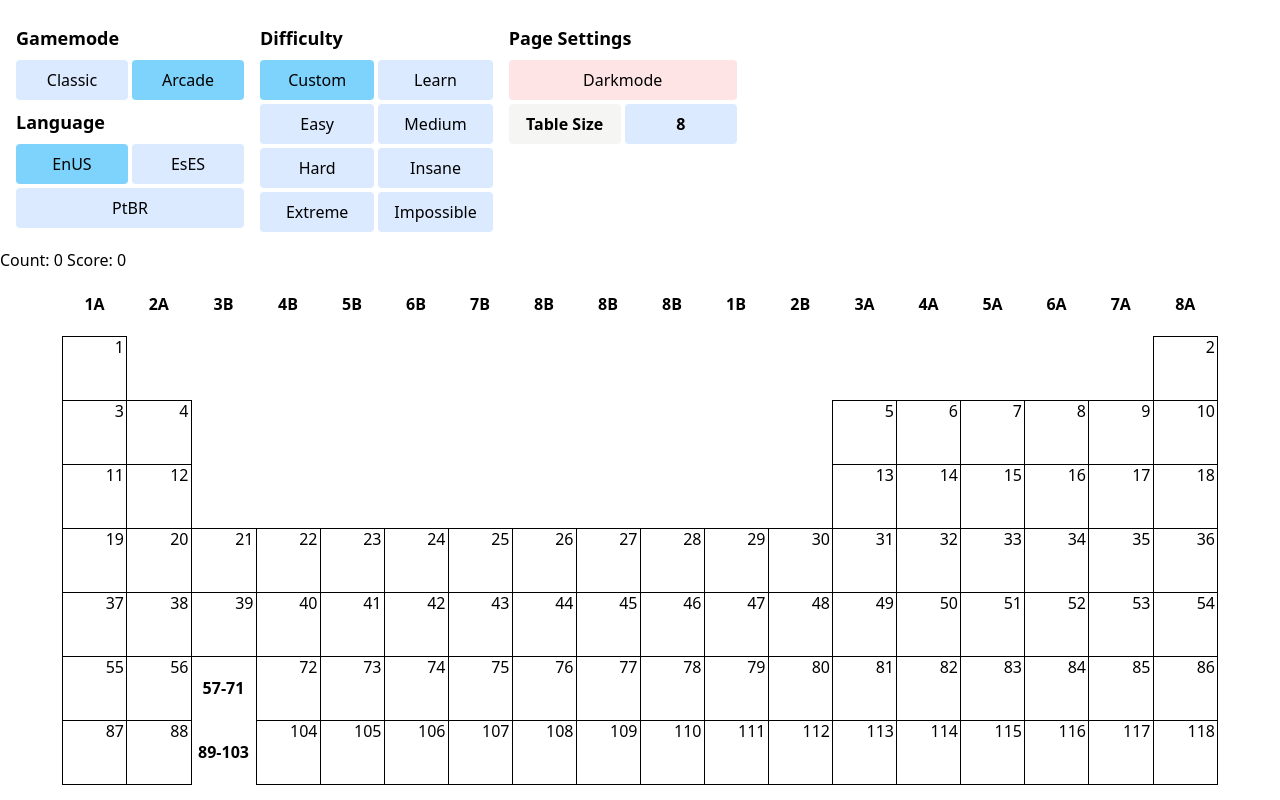
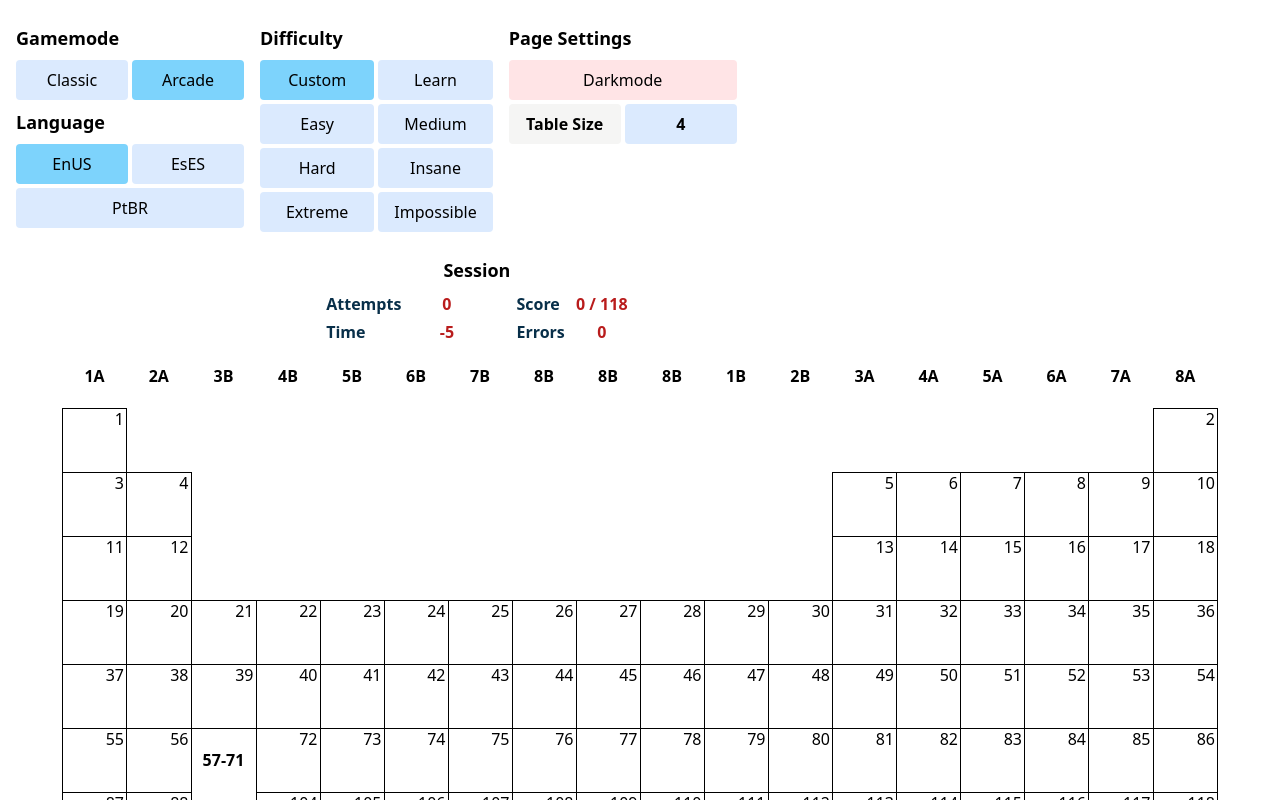
Before and after one commit to LuizGomes56/PeriodicTable, a React (Vite) app in the folder frontend/: page / in a window 1280 px wide. Shown: the top 800 px of the page. Built offline with nearby package versions, Linux system fonts and the light colour scheme; no server answers.

Commit message:
New game functions and implemented LocalStorage

```diff
--- a/frontend/src/Game.tsx
+++ b/frontend/src/Game.tsx
@@ -82,6 +82,15 @@ const FetchSettings = async (): Promise<GameSettings | null> => {
     return null;
 }
 
+const SessionData = ({ text, value }: { text: string, value: string | number }) => {
+    return (
+        <div className="grid grid-cols-2 gap-x-2">
+            <span className="text-sky-950 dark:text-white font-semibold">{text}</span>
+            <span className="text-red-700 dark:text-red-300 text-center font-semibold">{value}</span>
+        </div>
+    )
+}
+
 export default function Game() {
     let [game, setGame] = useState<GameProps | null>(null);
     let [settings, setSettings] = useState<GameSettings | null>(null);
@@ -101,8 +110,34 @@ export default function Game() {
 
     let [config, setConfig] = useState<Difficulty | null>(null);
 
+    useSkipRender(() => {
+        console.log("JOINING LOCAL STORAGE SESSION")
+        if (game && settings && config) {
+            let data = {
+                game: game,
+                settings: settings,
+                darkmode: darkmode,
+                tableSize: tableSize,
+                difficulty: difficulty,
+                language: language,
+                gamemode: gamemode,
+                config: config
+            } as LocalStorageData;
+            window.localStorage.setItem("periodicTableGame", JSON.stringify(data));
+        }
+    }, [game, settings, darkmode, tableSize, difficulty, language, gamemode, config]);
+
     useEffect(() => {
         Load();
+        let x = window.localStorage.getItem("periodicTableGame");
+        if (x) {
+            let y = JSON.parse(x) as LocalStorageData;
+            setDarkmode(y.darkmode);
+        }
+        else {
+            setDarkmode(window.matchMedia && window.matchMedia('(prefers-color-scheme: dark)').matches);
+        }
+        setTableSize(CalculateTableSize(window.innerWidth));
     }, []);
 
     useEffect(() => {
@@ -117,24 +152,17 @@ export default function Game() {
         }
     }, [darkmode]);
 
-    useEffect(() => {
-        if (gamemode === "arcade") {
-            const interval = setInterval(() => setTime(prev => prev + 1), 1000);
-            return () => clearInterval(interval);
-        }
-    }, [gamemode]);
-
     const GetLocalStorage = (): boolean => {
         let sess = window.localStorage.getItem("periodicTableGame");
         if (sess) {
             const jSess = JSON.parse(sess) as LocalStorageData;
             setGame(jSess.game);
             setSettings(jSess.settings);
-            setOptions(jSess.options);
             setDifficulty(jSess.difficulty);
+            setDarkmode(jSess.darkmode);
+            setTableSize(jSess.tableSize);
             setLanguage(jSess.language);
             setGamemode(jSess.gamemode);
-            setTime(jSess.time);
             setConfig(jSess.config);
             return true;
         }
@@ -145,15 +173,21 @@ export default function Game() {
         let opt = Array.from({ length: 118 }, (_, i) => i);
         setOptions(opt);
         setCount(0);
-        setTime(0);
+        setTime(settings?.difficulties[difficulty].arcade.totalTime || 0);
     }
 
-    useEffect(() => {
-        // RestartGame();
-        if (settings?.difficulties[difficulty] && difficulty !== "custom") {
+    useSkipRender(() => {
+        setTime(config?.arcade.totalTime || 0);
+    }, [config?.arcade.totalTime])
+
+    useSkipRender(() => {
+        RestartGame();
+        if (difficulty === "learn") {
+            setTime(Infinity)
+        }
+        if (settings?.difficulties[difficulty]) {
             setConfig(settings.difficulties[difficulty]);
         }
-        UpdateLocalStorage("difficulty", difficulty);
     }, [difficulty]);
 
     useSkipRender(() => {
@@ -163,18 +197,33 @@ export default function Game() {
         else {
             window.alert("Você venceu o jogo!");
             RestartGame();
-            console.log("Endgame, display information and congratz");
         }
     }, [options])
 
-    const UpdateLocalStorage = <K extends keyof LocalStorageData>(key: K, val: LocalStorageData[K]): void => {
-        let sess = window.localStorage.getItem("periodicTableGame");
-        if (sess) {
-            const jSess = JSON.parse(sess) as LocalStorageData;
-            jSess[key] = val;
-            window.localStorage.setItem("periodicTableGame", JSON.stringify(jSess));
-        }
-    }
+    // const UpdateLocalStorage = <K extends keyof LocalStorageData>(key: K, val: LocalStorageData[K]): void => {
+    //     let sess = window.localStorage.getItem("periodicTableGame");
+    //     if (!sess) {
+    //         let data = {} as LocalStorageData;
+    //         data.game = game as GameProps;
+    //         data.gamemode = gamemode;
+    //         data.difficulty = difficulty;
+    //         data.language = language;
+    //         data.time = time;
+    //         data.settings = settings as GameSettings;
+    //         data.options = options;
+    //         data.config = config as Difficulty;
+    //         data.darkmode = darkmode;
+    //         data.tableSize = tableSize;
+    //         data.count = count;
+    //         data.draft = draft;
+    //         window.localStorage.setItem("periodicTableGame", JSON.stringify(data));
+    //     }
+    //     if (sess) {
+    //         let jSess = JSON.parse(sess) as LocalStorageData;
+    //         jSess[key] = val;
+    //         window.localStorage.setItem("periodicTableGame", JSON.stringify(jSess));
+    //     }
+    // }
 
     const Random = (opt: number[]) => opt[Math.floor(Math.random() * opt.length)];
 
@@ -184,8 +233,12 @@ export default function Game() {
             let game = await FetchGame();
             let settings = await FetchSettings();
             setGame(game);
-            setSettings(settings);
-            setConfig(settings?.difficulties[difficulty] || null);
+            if (settings) {
+                let path = settings.difficulties[difficulty];
+                setSettings(settings);
+                setConfig(path);
+                setTime(path.arcade.totalTime);
+            }
             // const urlJSON = encodeURIComponent(JSON.stringify(settings?.difficulties[difficulty] || null));
             // console.log(urlJSON)
             // const decodeURL = decodeURIComponent(urlJSON);
@@ -193,6 +246,8 @@ export default function Game() {
         }
         let opt = Array.from({ length: 118 }, (_, i) => i);
         setOptions(opt);
+        const interval = setInterval(() => setTime(prev => prev - 1), 1000);
+        return () => clearInterval(interval);
     }
 
     const ChangeSettings = (key: keyof Omit<Difficulty, 'arcade'>, val: boolean, subkey?: keyof Difficulty["hints"] | keyof Difficulty["table"]) => {
@@ -201,8 +256,10 @@ export default function Game() {
             if (!prev) return prev;
             return subkey && typeof prev[key] === 'object' ? { ...prev, [key]: { ...prev[key], [subkey]: val, } } : { ...prev, [key]: val, };
         });
-        // if (difficulty == "custom") { RestartGame(); }
+        RestartGame();
     };
+
+    const CalculateTableSize = (x: number) => Math.min(Math.max(Math.floor(0.00545 * x - 2.18), 0), 9);
 
     const ChangeArcadeSettings = (key: keyof Difficulty["arcade"], val: number) => {
         if (!config) return;
@@ -218,7 +275,7 @@ export default function Game() {
         <div className="mx-auto container p-4 sm:p-2 md:p-0 mb-5">
             <div className="flex flex-wrap">
                 <div className="w-full md:w-auto flex flex-col justify-between p-4 flex-wrap">
-                    <section className="flex flex-col md:flex-row md:gap-4">
+                    <section className="flex flex-col md:flex-row md:gap-4 flex-wrap">
                         <span className="flex flex-col">
                             <CreateSettingsSelector type="gamemode" value={gamemode} onChange={setGamemode} array={Object.values(Gamemodes)} />
                             <CreateSettingsSelector type="language" value={language} onChange={setLanguage} array={Object.values(Languages)} />
@@ -247,13 +304,21 @@ export default function Game() {
                     {config && <Selectors config={config} setCustom={SetCustomDifficulty} onEvent={ChangeSettings} />}
                 </div>
             </div>
-            <div className="flex flex-col items-center flex-auto">
-                {config && game && <Hintbox config={config.hints} draft={game[draft]} language={language} />}
-            </div>
-            <div>
-                Count: {count} Score: {118 - options.length}
-            </div>
-            <div className="overflow-auto">
+            <section className="flex justify-evenly flex-wrap mb-4 md:mb-0">
+                <div className="flex flex-col items-center w-full md:w-auto">
+                    <h2 className="text-lg text-center font-bold my-2 dark:text-white">Session</h2>
+                    <section className="min-w-64 rounded grid grid-cols-1 sm:grid-cols-[auto,auto] gap-1 gap-x-8">
+                        <SessionData text="Attempts" value={count} />
+                        <SessionData text="Score" value={`${118 - options.length} / 118`} />
+                        {gamemode === "arcade" && <SessionData text="Time" value={time > 1E5 ? "∞" : time} />}
+                        <SessionData text="Errors" value={count - 118 + options.length} />
+                    </section>
+                </div>
+                <div className="flex flex-col items-center w-full md:w-auto">
+                    {config && game && <Hintbox config={config.hints} draft={game[draft]} language={language} />}
+                </div>
+            </section>
+            <div className="overflow-auto scrollbar">
                 <div className="flex justify-center min-w-max">
                     {game && config ?
                         <PeriodicTable setCount={setCount} setOptions={setOptions} draft={draft} tableSize={tableSize} game={game} config={config} lang={language} /> : <VoidPeriodicTable />}
--- a/frontend/src/components/ArcadeEditor.tsx
+++ b/frontend/src/components/ArcadeEditor.tsx
@@ -11,8 +11,8 @@ export default function ArcadeEditor({ mainkey, name, value, onChange }: { maink
     };
 
     return (
-        <div className="grid grid-cols-2 gap-1">
-            <label htmlFor={mainkey} className="bg-stone-100 dark:bg-white rounded text-center font-semibold w-28 h-10 content-center">
+        <div className="grid grid-cols-2 gap-1 md:max-w-[228px]">
+            <label htmlFor={mainkey} className="bg-stone-100 dark:bg-white rounded text-center font-semibold min-w-28 h-10 content-center">
                 {name}
             </label>
             <input
@@ -21,7 +21,7 @@ export default function ArcadeEditor({ mainkey, name, value, onChange }: { maink
                 inputMode="numeric"
                 value={value >= 1e6 ? "∞" : value.toString()}
                 onChange={onEvent}
-                className={`${value >= 1e6 && "text-xl"} w-28 h-10 px-4 text-center dark:bg-sky-400 font-semibold bg-blue-100 rounded`}
+                className={`${value >= 1e6 && "text-xl"} min-w-28 h-10 px-4 text-center dark:bg-sky-400 font-semibold bg-blue-100 rounded`}
             />
         </div>
     )
--- a/frontend/src/components/TableSizeInput.tsx
+++ b/frontend/src/components/TableSizeInput.tsx
@@ -8,8 +8,8 @@ export default function TableSizeInput({ value, onChange }: { value: number, onC
     };
 
     return (
-        <div className="grid grid-cols-2 gap-1">
-            <label htmlFor="tableSize" className="bg-stone-100 dark:bg-white rounded text-center font-semibold w-28 h-10 content-center">
+        <div className="grid grid-cols-2 gap-1 md:max-w-[228px]">
+            <label htmlFor="tableSize" className="bg-stone-100 dark:bg-white rounded text-center font-semibold min-w-28 h-10 content-center">
                 Table Size
             </label>
             <input
@@ -18,7 +18,7 @@ export default function TableSizeInput({ value, onChange }: { value: number, onC
                 inputMode="numeric"
                 value={value.toString()}
                 onChange={onEvent}
-                className="w-28 h-10 px-4 text-center dark:bg-sky-400 font-semibold bg-blue-100 rounded"
+                className="min-w-28 h-10 px-4 text-center dark:bg-sky-400 font-semibold bg-blue-100 rounded"
             />
         </div>
     )
--- a/frontend/src/tailwind.css
+++ b/frontend/src/tailwind.css
@@ -1,3 +1,35 @@
 @import "tailwindcss/base";
 @import "tailwindcss/components";
 @import "tailwindcss/utilities";
+
+.scrollbar::-webkit-scrollbar {
+    width: 12px;
+    height: 10px;
+}
+
+.scrollbar::-webkit-scrollbar-thumb {
+    background-color: #a1a1aa;
+    border-radius: 10px;
+    border: 3px solid transparent;
+    background-clip: content-box;
+}
+
+.scrollbar::-webkit-scrollbar-track {
+    background-color: transparent;
+}
+
+.scrollbar::-webkit-scrollbar-thumb:hover {
+    background-color: #0284c7;
+}
+
+.dark .scrollbar::-webkit-scrollbar-thumb {
+    background-color: white;
+}
+
+.dark .scrollbar::-webkit-scrollbar-thumb:hover {
+    background-color: #38bdf8;
+}
+
+.dark .scrollbar::-webkit-scrollbar-track {
+    background-color: transparent;
+}
--- a/frontend/src/types.ts
+++ b/frontend/src/types.ts
@@ -67,8 +67,8 @@ export const Layout: number[][] = [
 export type LocalStorageData = {
     game: GameProps;
     settings: GameSettings;
-    time: number;
-    options: number[];
+    darkmode: boolean;
+    tableSize: number;
     gamemode: (typeof Gamemodes)[number];
     difficulty: (typeof Difficulties)[number];
     language: (typeof Languages)[number];
--- a/frontend/tailwind.config.js
+++ b/frontend/tailwind.config.js
@@ -10,7 +10,7 @@ export default {
                 "rose-250": "rgb(251 192 200)",
                 "gold": "hsl(50, 100%, 87.5%)",
                 "wrong": "#f87171",
-                "correct": "#34d399"
+                "correct": "#00fa9a"
             }
         }
     },
```
Also changed, not shown: frontend/src/components/Hintbox.tsx (+18 -15 lines), frontend/src/components/PeriodicTable.tsx (+22 -7 lines).
